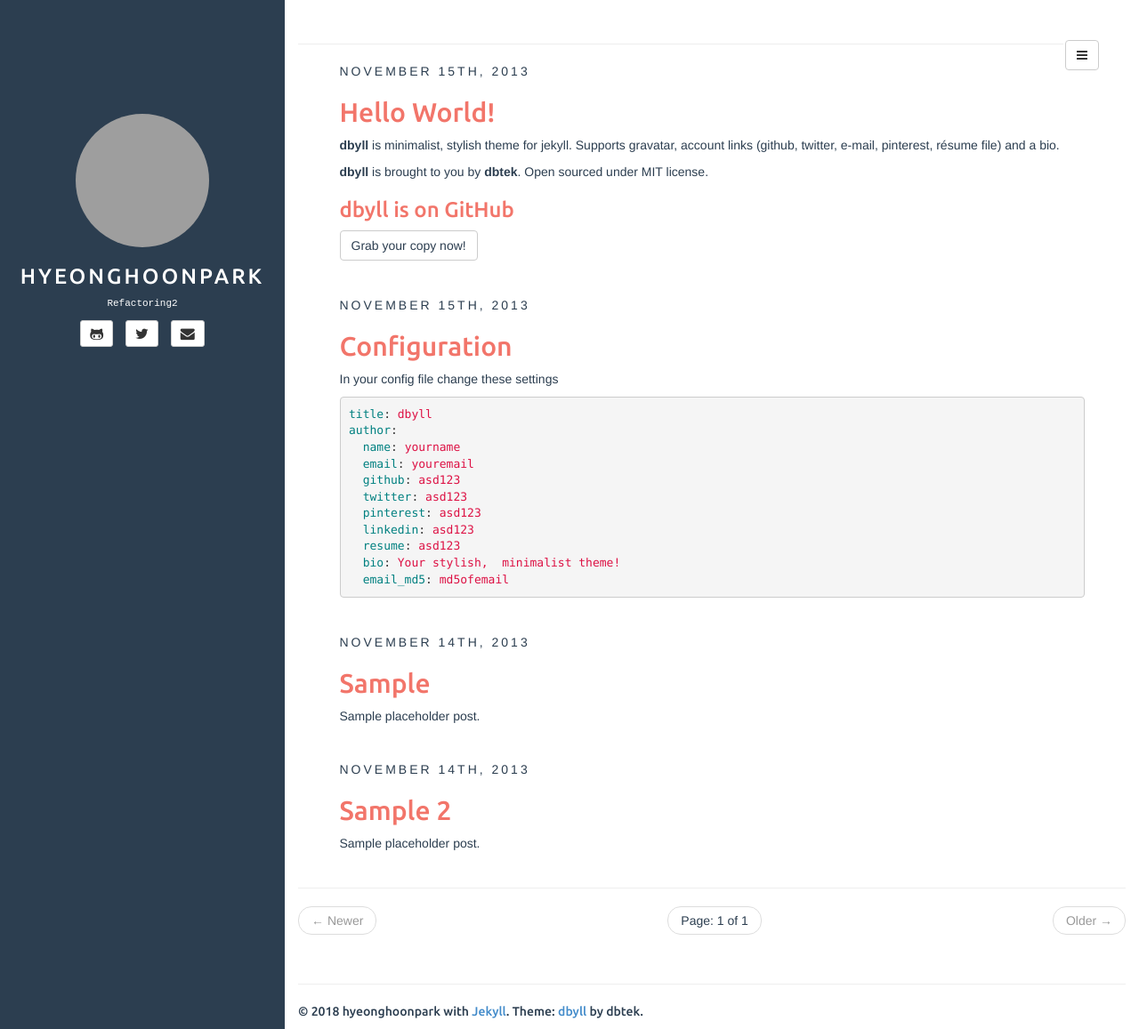
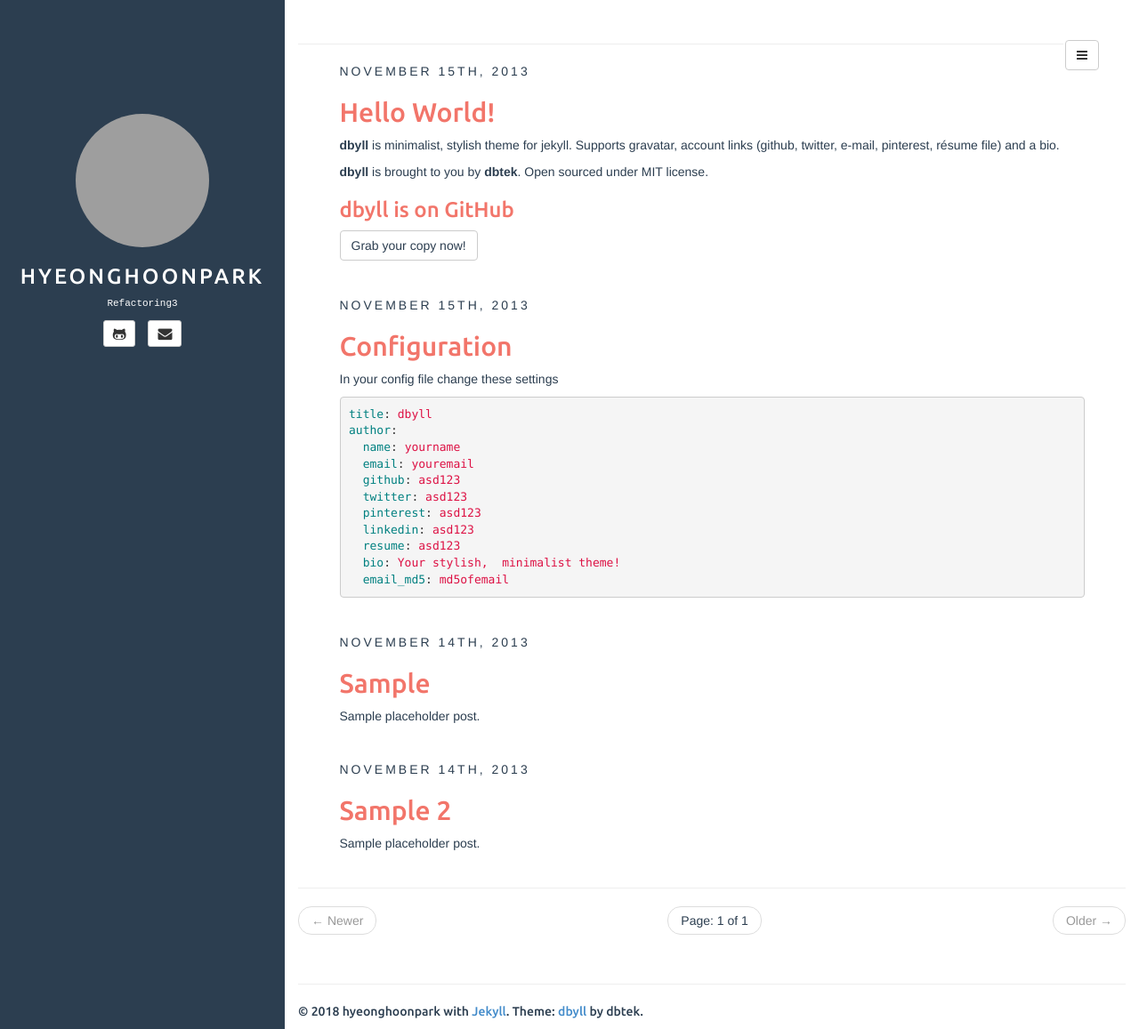
Before and after one commit to HyeonghoonPark/HyeonghoonPark.github.io, a Jekyll site: the page built from index.html, in a window 1280 px wide and 1157 px high. Shown: the whole window at 89% size. Built offline with Jekyll 4.4.1, drawn with Linux system fonts in a browser that asks for light colours; Markdown is read by kramdown in place of the engine named in the settings; the list of posts is cut into pages by our own code; grey boxes are pictures that could not be loaded.

Commit message:
Update _config.yml

```diff
--- a/_config.yml
+++ b/_config.yml
@@ -23,9 +23,8 @@ author:
   name: hyeonghoonpark
   email: hyeonghoonpark@gmail.com
   github: hyeonghoonpark
-  twitter: hyeonghoonpark
   facebook: changwon.sohn
-  bio: Refactoring2
+  bio: Refactoring3
   email_md5: c1e626278fb674ec46bde944b163f3d9
 
 rss_path: feed.xml
```
